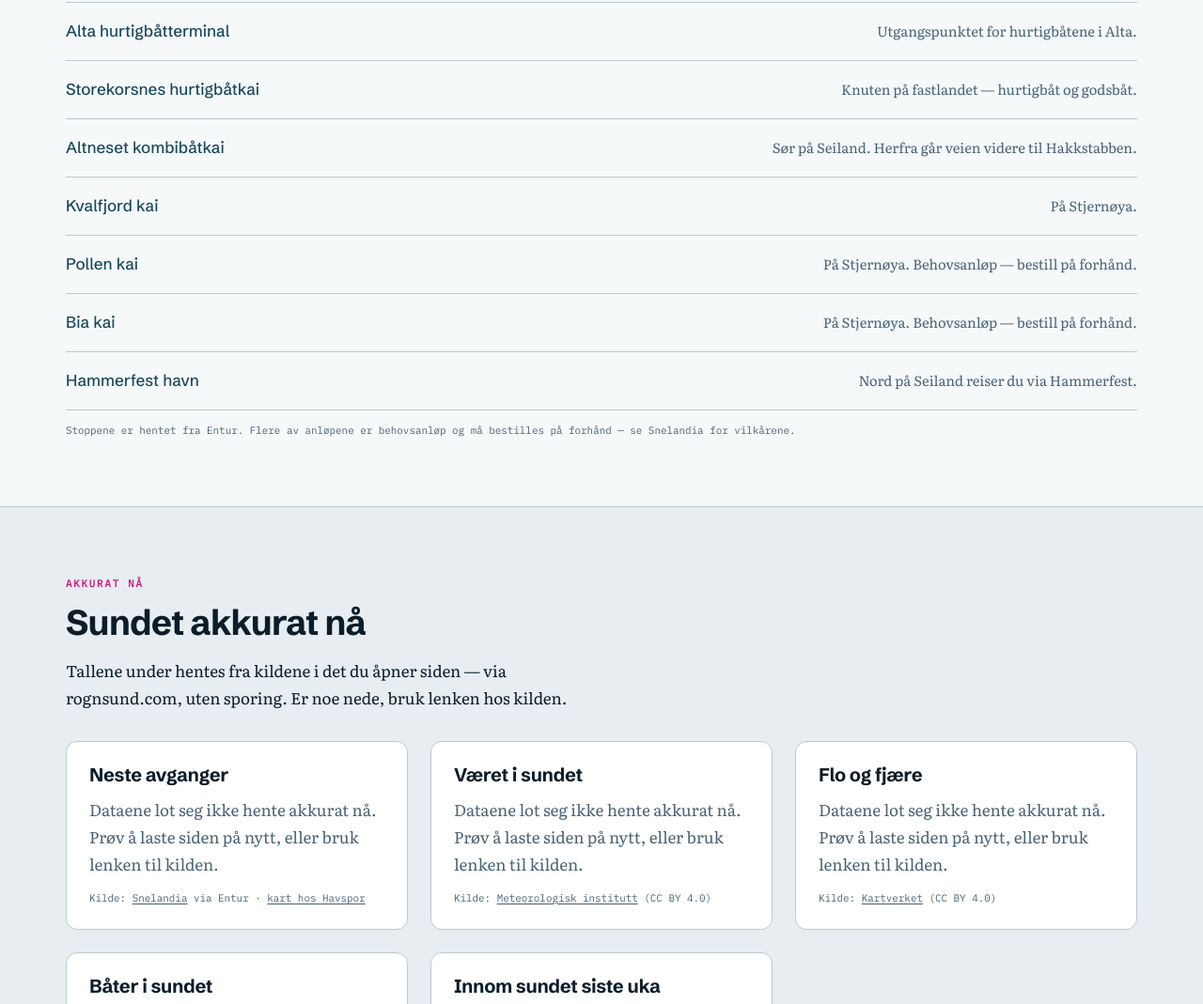
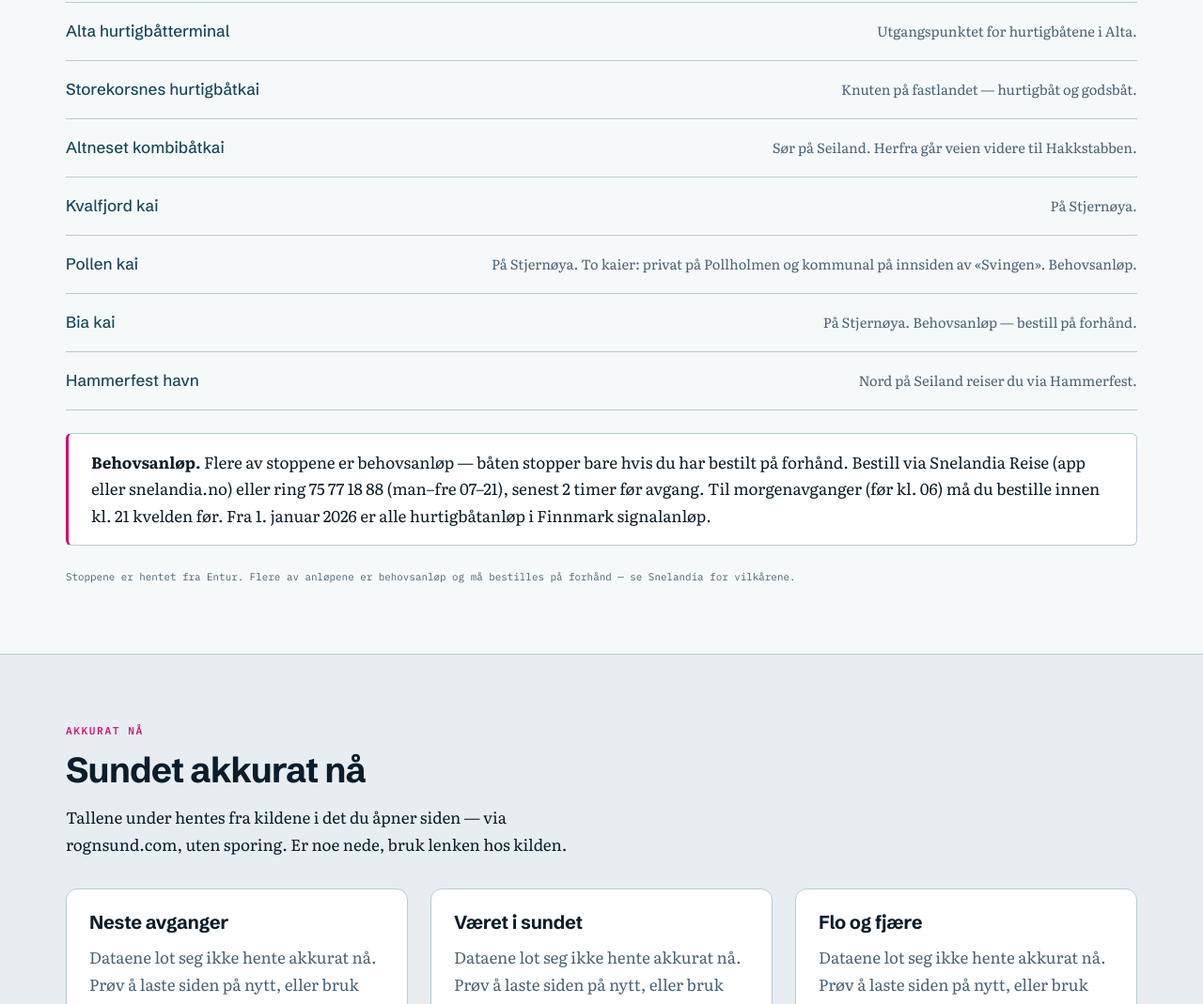
Before and after one commit to egkristi/rognsund_com, a website: page public/praktisk.html in a window 1280 px wide. Shown: the part 1971-3040 px from the top of the page at 94% size. Drawn offline with Linux system fonts and the light colour scheme; no server answers.

Commit message:
Legg til behovsanløp-info og Pollens to kaier

```diff
--- a/public/praktisk.html
+++ b/public/praktisk.html
@@ -197,7 +197,7 @@
         <li>
           <a href="https://havspor.no/stopp/pollen-kai" target="_blank" rel="noopener">
             Pollen kai
-            <span class="hva">På Stjernøya. Behovsanløp — bestill på forhånd.</span>
+            <span class="hva">På Stjernøya. To kaier: privat på Pollholmen og kommunal på innsiden av «Svingen». Behovsanløp.</span>
           </a>
         </li>
         <li>
@@ -213,6 +213,17 @@
           </a>
         </li>
       </ul>
+
+      <div class="melding">
+        <p>
+          <strong>Behovsanløp.</strong> Flere av stoppene er behovsanløp — båten
+          stopper bare hvis du har bestilt på forhånd. Bestill via Snelandia Reise
+          (app eller snelandia.no) eller ring 75 77 18 88 (man–fre 07–21), senest
+          2 timer før avgang. Til morgenavganger (før kl. 06) må du bestille innen
+          kl. 21 kvelden før. Fra 1. januar 2026 er alle hurtigbåtanløp i Finnmark
+          signalanløp.
+        </p>
+      </div>
 
       <p class="kilde">
         Stoppene er hentet fra Entur. Flere av anløpene er behovsanløp og må
```
